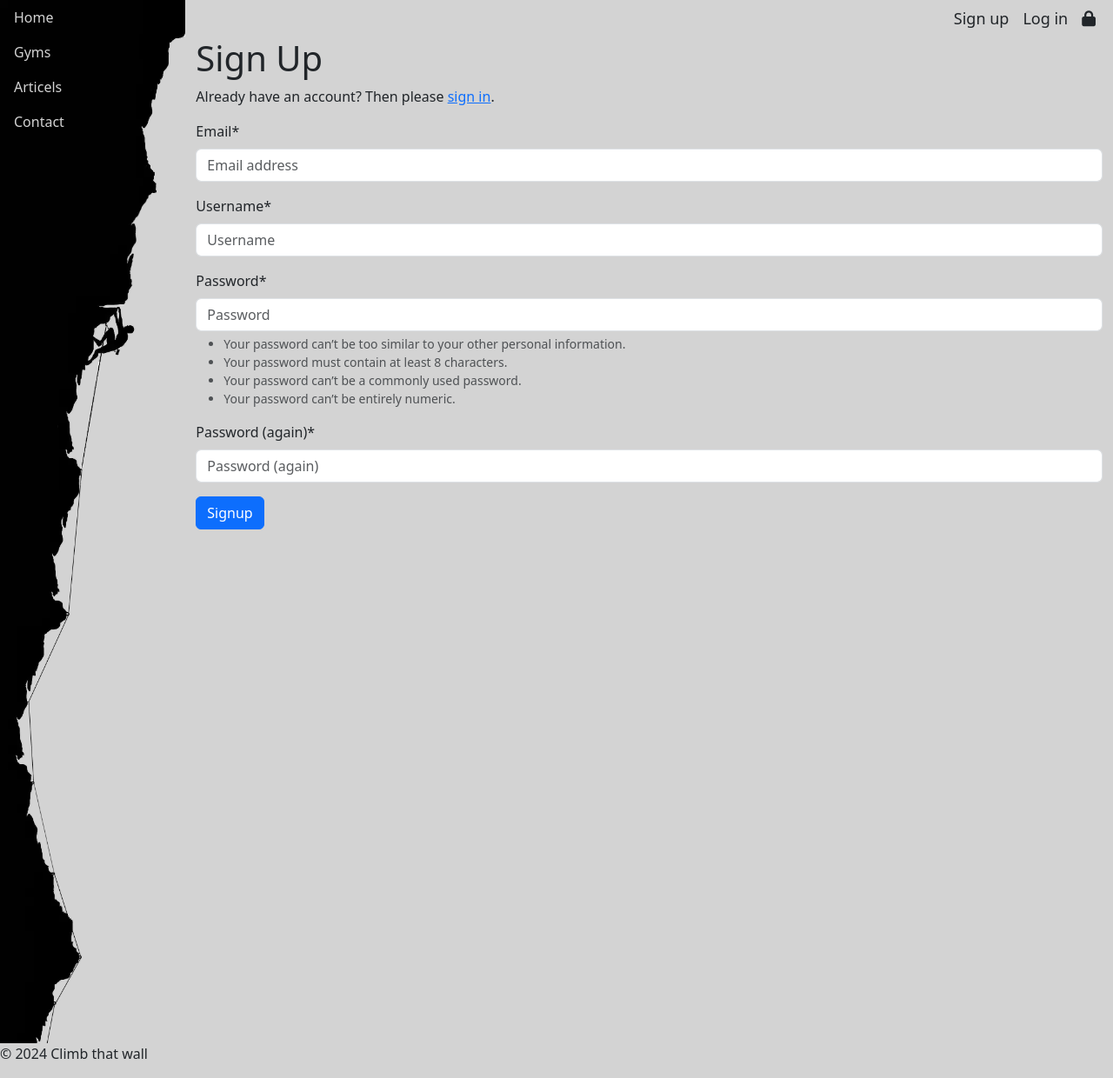
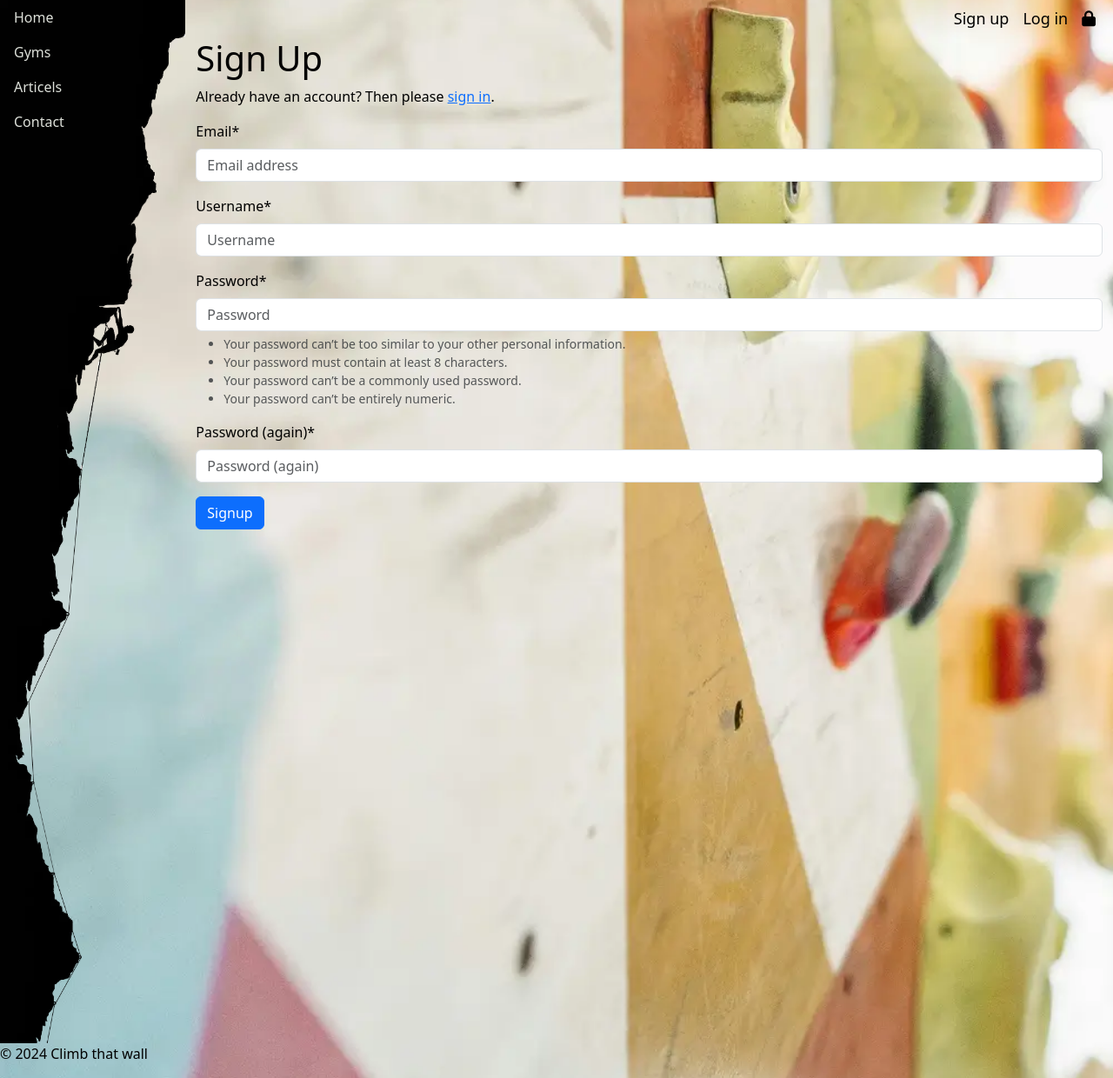
Before and after one commit to Ko11e/Climb-that-wall, a Django app: page /accounts/signup/ in a window 1280 px wide. Shown: the whole page at 87% size. Run offline with Django 5.2, Linux system fonts and the light colour scheme; parts of the project's set-up code (start-up, migrations or seed data) failed here and were passed over; some libraries are stand-ins or nearby versions.

Commit message:
style profile page and adding backgroud image

```diff
--- a/static/css/base.css
+++ b/static/css/base.css
@@ -1,27 +1,29 @@
 
 :root {
     /* Colours */
-    --background: #d3d3d3 ;
-    --dark-grey: #5a5a5a;
+    --off-white: #dde0d9 ;
+    --grey-green: #8ea496;
     --black: #000;
-    --gren: #00a97f;
-    --purpule: #9e9dff;
+    --light-blue: #accacc;
+    --red: #aa2610;
+    --light-red: #b57887;
 
     /* Utils */
-    --border: 1px solid #00000030;
+    --border: 2px solid #00000030;
 }
 
 /* General styling */
 
 body {
-    background: var(--background);
+    background: url(../images/background-image.webp) no-repeat center center/cover;
+    color: var(--black);
     width: 100%;
     margin: 0;
     padding: 0;
 }
 
 .text-clr-white {
-    color: var(--background);
+    color: var(--off-white);
 }
 
 .container {
@@ -54,7 +56,7 @@ body {
 }
     /* Medium screens and up */
 .nav-bar {
-    background: url(../images/navbar-image.webp) no-repeat left top/cover;
+    background: url(../images/navbar-image.webp) no-repeat top center/cover;
     margin: 0;
     min-height: 150vh;
     padding: 0;
```
Also changed, not shown: other parts of static/css/base.css (+52 -4 lines), profiles/templates/profiles/profile.html (+5 -8 lines), static/images/background-image.webp (added).
